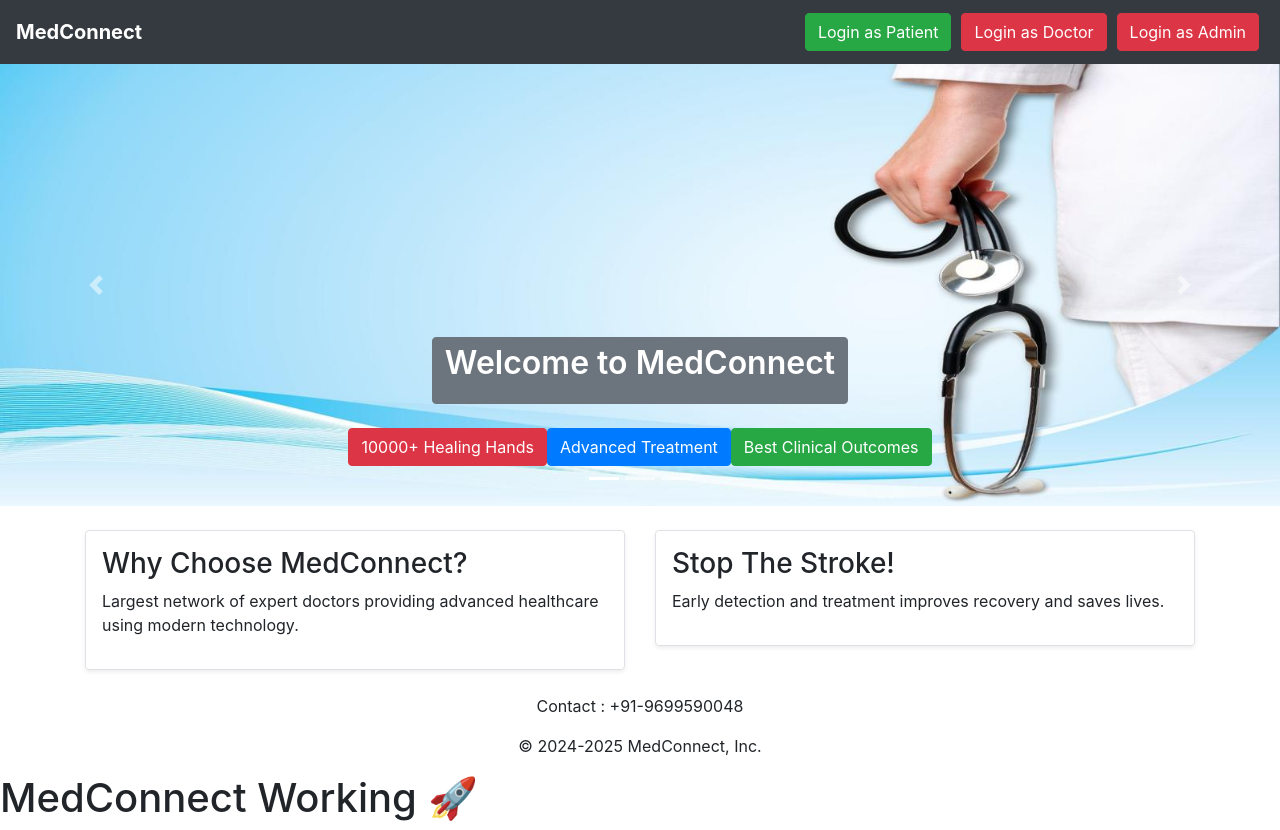
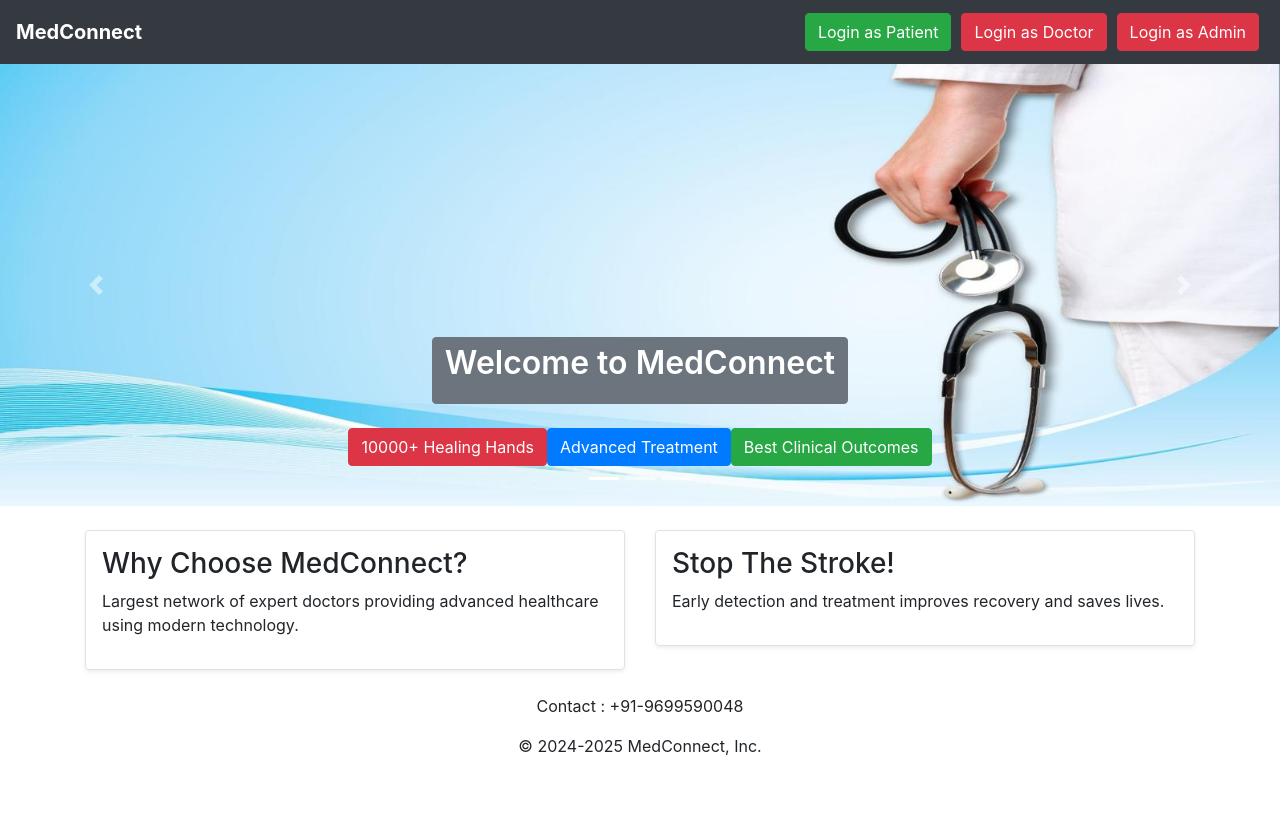
Before and after one commit to girigovind210/frontend-medconnectG, an Angular app in the folder medconnect-frontend-main/: page /home in a window 1280 px wide. After the commit the page ends 800 px from the top, so only its background shows below. Built offline with nearby package versions, Linux system fonts and the light colour scheme.

Commit message:
remove the header

```diff
--- a/medconnect-frontend-main/src/app/app.component.html
+++ b/medconnect-frontend-main/src/app/app.component.html
@@ -1,2 +1 @@
 <router-outlet></router-outlet>
-<h1>MedConnect Working 🚀</h1>
```
